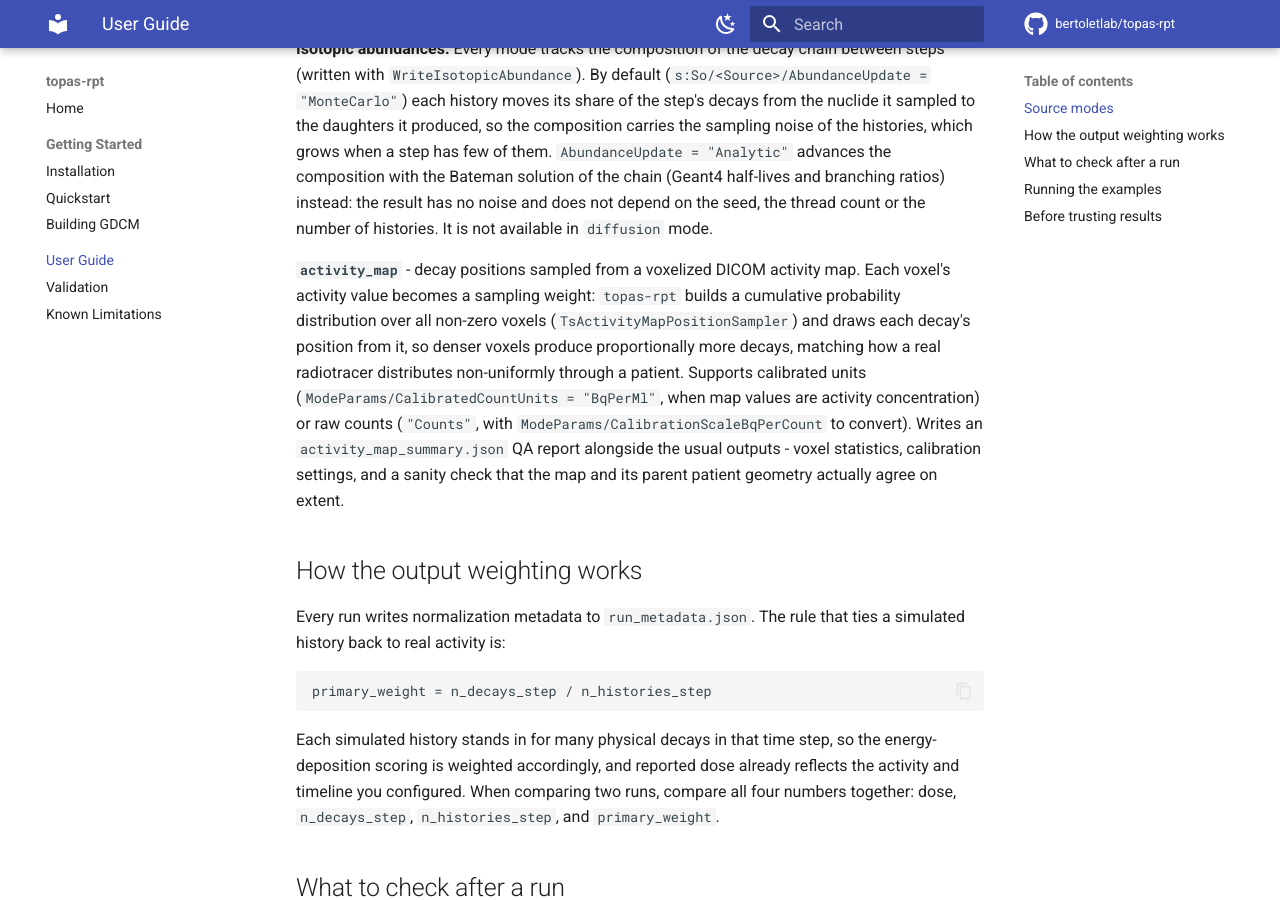
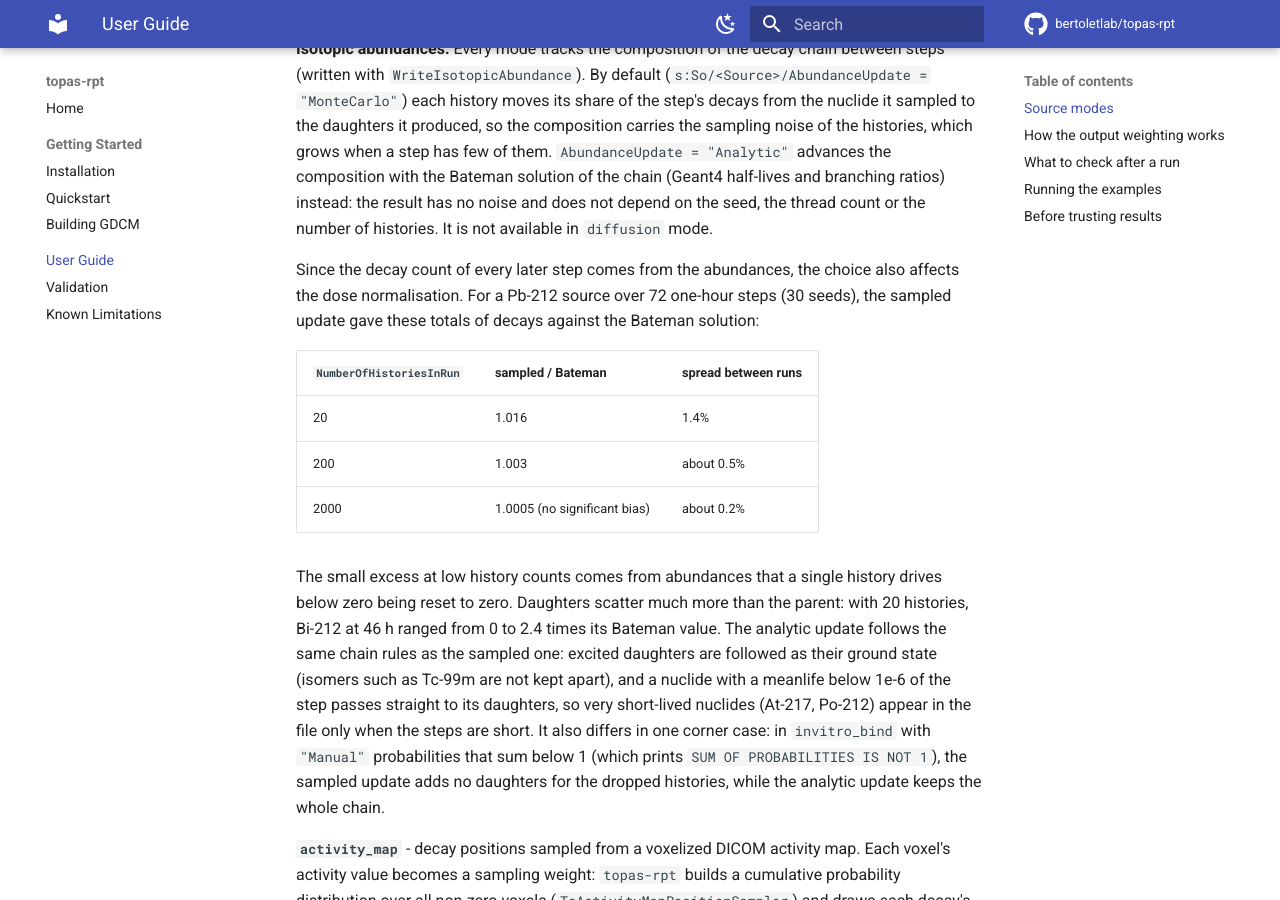
Before and after one commit to bertoletlab/topas-rpt, an MkDocs documentation site: the page built from docs/user_guide.md, in a window 1280 px wide and 900 px high, scrolled down 898 px. Built offline with MkDocs 1.6.1 and Material for MkDocs 9.7.7, drawn with Linux system fonts in a browser that asks for light colours; comment, search, counter and statistics services are not loaded.

Commit message:
docs: document the trade-offs of AbundanceUpdate

```diff
--- a/docs/user_guide.md
+++ b/docs/user_guide.md
@@ -47,6 +47,30 @@ step has few of them. `AbundanceUpdate = "Analytic"` advances the composition
 with the Bateman solution of the chain (Geant4 half-lives and branching ratios)
 instead: the result has no noise and does not depend on the seed, the thread
 count or the number of histories. It is not available in `diffusion` mode.
+
+Since the decay count of every later step comes from the abundances, the
+choice also affects the dose normalisation. For a Pb-212 source over 72
+one-hour steps (30 seeds), the sampled update gave these totals of decays
+against the Bateman solution:
+
+| `NumberOfHistoriesInRun` | sampled / Bateman | spread between runs |
+|---|---|---|
+| 20 | 1.016 | 1.4% |
+| 200 | 1.003 | about 0.5% |
+| 2000 | 1.0005 (no significant bias) | about 0.2% |
+
+The small excess at low history counts comes from abundances that a single
+history drives below zero being reset to zero. Daughters scatter much more
+than the parent: with 20 histories, Bi-212 at 46 h ranged from 0 to 2.4 times
+its Bateman value. The analytic update follows the same chain rules as the
+sampled one: excited daughters are followed as their ground state (isomers
+such as Tc-99m are not kept apart), and a nuclide with a meanlife below 1e-6
+of the step passes straight to its daughters, so very short-lived nuclides
+(At-217, Po-212) appear in the file only when the steps are short. It also
+differs in one corner case: in `invitro_bind` with `"Manual"` probabilities
+that sum below 1 (which prints `SUM OF PROBABILITIES IS NOT 1`), the sampled
+update adds no daughters for the dropped histories, while the analytic update
+keeps the whole chain.
 
 **`activity_map`** - decay positions sampled from a voxelized DICOM activity
 map. Each voxel's activity value becomes a sampling weight:
```
Also changed, not shown: docs/validation.md (+4 -0 lines).
